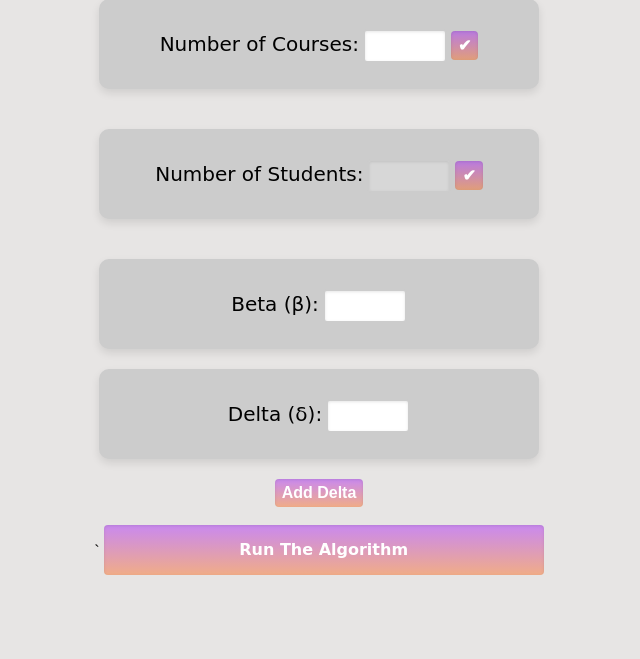
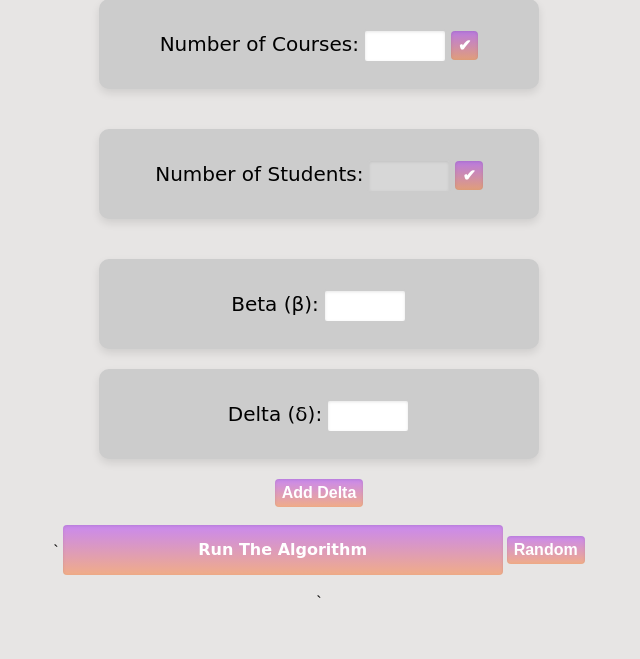
Before and after one commit to Final-project-distribution-of-courses/Flask-Website, a Flask app: template templates/tabusearch_form.html in a window 1280 px wide. Shown: the part 359-1018 px from the top of the page, without its empty margins (321-961 px from the left). Before the commit the page ends 934 px from the top, so only its background shows below. Run offline with Flask 3, Linux system fonts and the light colour scheme; the template is opened without the code that fills it, so the values that code supplies are empty.

Commit message:
working on random button

```diff
--- a/app.py
+++ b/app.py
@@ -158,6 +158,7 @@ def handle_manipulation_form(form_data):
 
 
 def handle_tabusearch_form(form_data):
+    print("Form data received:", request.form)
     number_of_courses = int(request.form.get('numberOfCourses'))
     print("Number of courses is: ", number_of_courses)
     courses_capacites = {}
--- a/static/form-functions.js
+++ b/static/form-functions.js
@@ -62,6 +62,7 @@ function addDeltaInput() {
 // Function to add student input fields dynamically
 function addStudentFields() {
     var numberOfStudents = parseInt(document.getElementById('numberOfStudents').value);
+    console.log("numberOfStudents: ", numberOfStudents);
     var studentFieldsDiv = document.getElementById('studentFields');
     studentFieldsDiv.innerHTML = ''; // Clear previous fields
     var numberOfCourses = parseInt(document.getElementById('numberOfCourses').value);
@@ -150,43 +151,86 @@ function checkAllCapacitiesFilled() {
 }
 
 // todo : check why the random not fill all the fields
+
+
 function getRandomInt(min, max) {
     min = Math.ceil(min);
     max = Math.floor(max);
     return Math.floor(Math.random() * (max - min + 1)) + min;
 }
 
-function fillRandom() {
-    document.getElementById('numberOfCourses').value = getRandomInt(1, 10);
+
+function getRandomFloat(min, max) {
+    return (Math.random() * (max - min)) + min;
+}
+
+// Function to add random data
+function addRandomData() {
+    var numberOfCourses = getRandomInt(1, 11); // Random number of courses between 1 and 10
+    document.getElementById('numberOfCourses').value = numberOfCourses;
     addCourseFields(); // Add course fields dynamically based on the random number
 
-    const numberOfCourses = document.getElementById('numberOfCourses').value;
-    for (let i = 0; i < numberOfCourses; i++) {
-        document.getElementById(`course${i + 1}`).value = `Course ${i + 1}`;
+    for (var i = 1; i <= numberOfCourses; i++) {
+        document.querySelector(`input[name='c${i}Capacity']`).value = getRandomInt(1, 11); // Random capacity between 1 and 10
     }
 
-    document.getElementById('numberOfStudents').value = getRandomInt(1, 10);
+    var numberOfStudents = getRandomInt(1, 16); // Random number of students between 1 and 15
+    // console.log("number of studetns: ", numberOfStudents)
+    document.getElementById('numberOfStudents').value = numberOfStudents;
     addStudentFields(); // Add student fields dynamically based on the random number
 
-    const numberOfStudents = document.getElementById('numberOfStudents').value;
-    for (let i = 0; i < numberOfStudents; i++) {
-        document.getElementById(`student${i + 1}`).value = `Student ${i + 1}`;
+    for (var i = 1; i <= numberOfStudents; i++) {
+        document.querySelector(`input[name='s${i}Budget']`).value = getRandomInt(1, 101); // Random budget between 1 and 100
+        document.querySelector(`input[name='s${i}CoursesToTake']`).value = getRandomInt(1, numberOfCourses); // Random number of courses to take
+
+        for (var j = 1; j <= numberOfCourses; j++) {
+            document.querySelector(`input[name='s${i}c${j}Rating']`).value = getRandomInt(1, 101); // Random rating between 1 and 100
+        }
     }
 
-    document.getElementById('epsilon').value = (Math.random()).toFixed(2);
-    document.getElementById('delta').value = (Math.random()).toFixed(2);
 
-    const efTbOptions = document.getElementById('ef-tb').options;
-    document.getElementById('ef-tb').selectedIndex = getRandomInt(0, efTbOptions.length - 1);
+}
+// TODO: make sure for every files that the minimum is more than 0
+
+
+
+
+function addRandomDataInTabuSearch() {
+
+    addRandomData()
+
+    document.getElementById('beta').value = getRandomInt(1, 10); // Random beta value between 1 and 10
+
+    document.getElementById('delta').value = getRandomFloat(0.01, 3).toFixed(2);  // Random delete value between 0.01 and 3
+
+    // Handle delta fields
+    var deltaFieldsContainer = document.getElementById('deltaFields');
+    var numberOfDeltas = getRandomInt(1, 5); // Assuming you want to generate a random number of delta fields between 1 and 4
+
+    // Clear previous delta fields and add new ones
+    deltaFieldsContainer.innerHTML = ''; // Clear previous delta fields
+
+    for (var i = 0; i < numberOfDeltas; i++) {
+        addDeltaInput(); // Function to add new delta input fields
     }
 
+    // After adding delta fields, set random values
+    var deltaInputs = deltaFieldsContainer.querySelectorAll('input[name="delta[]"]');
+
+    deltaInputs.forEach((input) => {
+        input.value = getRandomFloat(0.01, 3).toFixed(2); // Random float value for each delta field between 0.01 and 100 with 2 decimal places
+    });
 
     // Enable the number of students input field when number of courses is selected
     document.getElementById('numberOfCourses').addEventListener('input', function () {
         var numberOfCourses = parseInt(document.getElementById('numberOfCourses').value);
         if (numberOfCourses > 0) {
-        document.getElementById('numberOfStudents').disabled = true;
+            document.getElementById('numberOfStudents').disabled = false;
         } else {
             document.getElementById('numberOfStudents').disabled = true;
         }
-})
+    });
+
+    console.log(document.getElementById('numberOfStudents').value)
+
+}
--- a/templates/tabusearch_form.html
+++ b/templates/tabusearch_form.html
@@ -60,6 +60,9 @@
             <button type="button" onclick="addDeltaInput()">Add Delta</button><br><br>`
 
             <input type="submit" value="Run The Algorithm">
+
+            <button type="button" onclick="addRandomDataInTabuSearch()">Random</button><br><br>`
+
         </form>
     </div>
 
```
Lines whose indentation alone changed are shown as unchanged.
